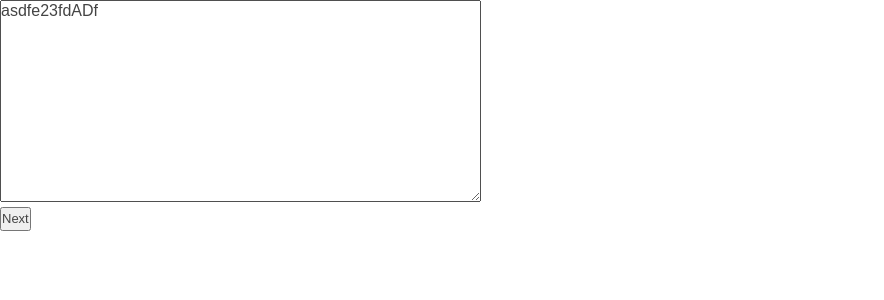
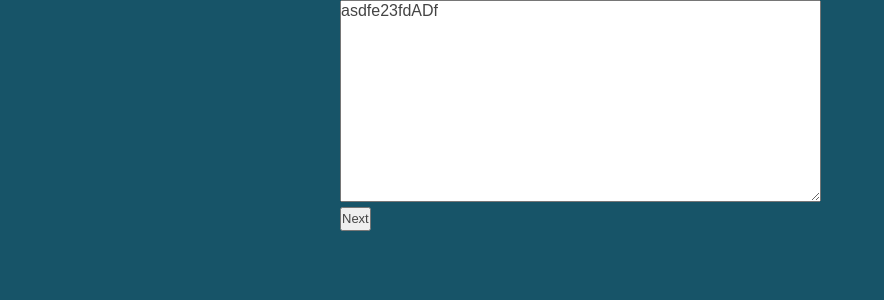
Before and after one commit to v8187/regex, a React (Create React App) app: page / in a window 1280 px wide. Shown: the top 300 px of the page, without its empty margins (0-884 px from the left). Built offline with nearby package versions, Linux system fonts and the light colour scheme.

Commit message:
2018-01-30 changes 2

```diff
--- a/public/css/styles.css
+++ b/public/css/styles.css
@@ -6,6 +6,7 @@ html, body {
   height: 100%; }
 
 body {
+  background: #175468;
   font-family: arial, sans-serif;
   font-size: 16px;
   line-height: 20px;
@@ -23,6 +24,10 @@ input[type=number] {
   input[type=number]:focus {
     outline: 0 none;
     border-color: #175468; }
+
+#root {
+  max-width: 600px;
+  margin: 0 auto; }
 
 #generator {
   padding: 15px; }
--- a/scss/styles.scss
+++ b/scss/styles.scss
@@ -8,6 +8,7 @@ html, body {
 	height : 100%;
 }
 body {
+	background: #175468;
 	font-family : arial, sans-serif;
 	font-size: 16px;
 	line-height: 20px;
@@ -28,6 +29,11 @@ input[type=number] {
 		outline: 0 none;
 		border-color: $COLOR_PRIMARY;
 	}
+}
+
+#root {
+	max-width: 600px;
+	margin: 0 auto;
 }
 
 #generator {
```
Also changed, not shown: 2 other files (tests, documents, lock files or other folders).
